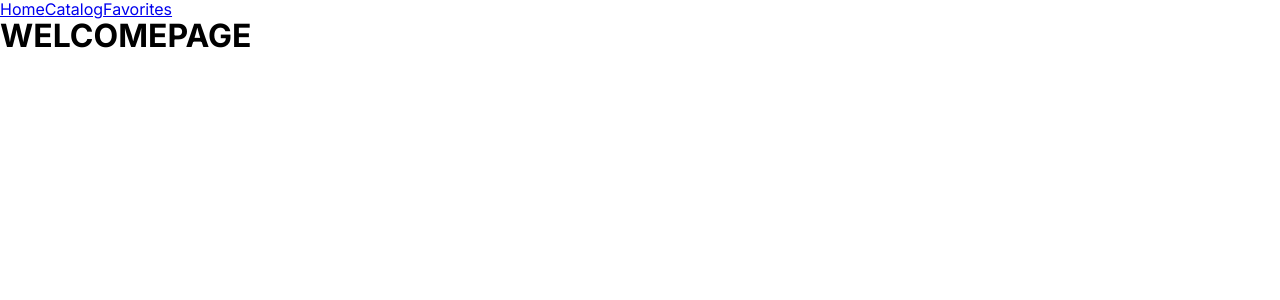
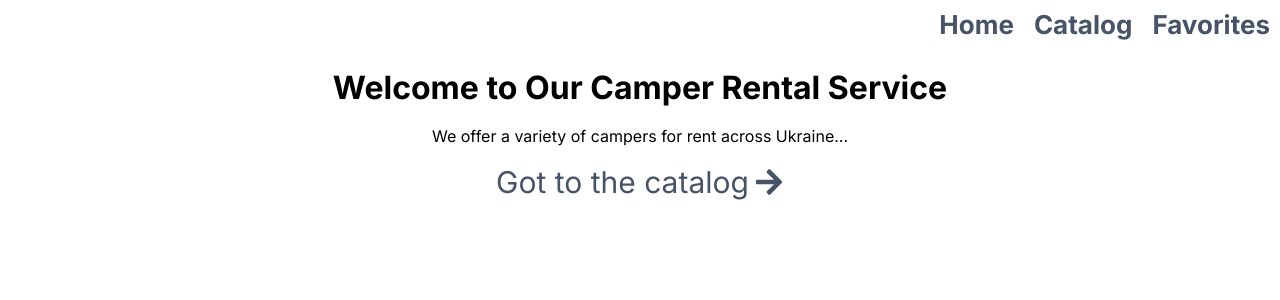
Before and after one commit to Serhii-Kysil/camper-rent, a React (Vite) app: page / in a window 1280 px wide. Shown: the top 300 px of the page. Built offline with nearby package versions, Linux system fonts and the light colour scheme.

Commit message:
Add Welcome Page + Navigation

```diff
--- a/package.json
+++ b/package.json
@@ -15,6 +15,7 @@
     "modern-normalize": "^2.0.0",
     "react": "^18.2.0",
     "react-dom": "^18.2.0",
+    "react-icons": "^5.2.1",
     "react-redux": "^9.1.2",
     "react-router-dom": "^6.23.1",
     "redux-persist": "^6.0.0"
--- a/src/components/Navigation/Navigation.module.css
+++ b/src/components/Navigation/Navigation.module.css
@@ -0,0 +1,18 @@
+.container {
+  display: flex;
+  gap: 20px;
+  padding: 10px;
+  justify-content: flex-end;
+  margin-bottom: 20px;
+}
+.link {
+  text-decoration: none;
+  color: var(--grey);
+  transition: var(--animation);
+  font-weight: bold;
+  font-size: 26px;
+}
+.link:hover,
+.link:focus {
+  color: var(--red);
+}
--- a/src/index.css
+++ b/src/index.css
@@ -1,5 +1,12 @@
 :root {
   font-family: "Inter", sans-serif;
+  --main-text-color: #101828;
+  --grey: #475467;
+  --red: #e44848;
+  --orenge: #ffc531;
+  --light-grey: #f2f4f7;
+  --white: #f7f7f7;
+  --animation: 350ms cubic-bezier(0.4, 0, 0.2, 1);
 }
 h1,
 h2,
--- a/src/pages/WelcomePage/WelcomePage.jsx
+++ b/src/pages/WelcomePage/WelcomePage.jsx
@@ -1,7 +1,17 @@
+import { Link } from "react-router-dom";
+import css from "./WelcomePage.module.css";
+import { FaArrowRight } from "react-icons/fa";
+
 export default function WelcomePage() {
   return (
-    <div>
-      <h1>WELCOMEPAGE</h1>
+    <div className={css.cont}>
+      <h1 className={css.title}>Welcome to Our Camper Rental Service</h1>
+      <p className={css.desc}>
+        We offer a variety of campers for rent across Ukraine...
+      </p>
+      <Link to="/catalog" className={css.link}>
+        Got to the catalog <FaArrowRight />
+      </Link>
     </div>
   );
 }
--- a/src/pages/WelcomePage/WelcomePage.module.css
+++ b/src/pages/WelcomePage/WelcomePage.module.css
@@ -0,0 +1,26 @@
+.cont {
+  display: flex;
+  flex-direction: column;
+  gap: 20px;
+}
+.title {
+  text-align: center;
+}
+.desc {
+  text-align: center;
+}
+.link {
+  display: flex;
+  align-items: center;
+  gap: 5px;
+  font-size: 30px;
+  text-decoration: none;
+  justify-content: center;
+  color: var(--grey);
+  transition: var(--animation);
+}
+.link:hover,
+.link:focus {
+  gap: 8px;
+  color: var(--red);
+}
```
Also changed, not shown: 1 other file (tests, documents, lock files or other folders).
